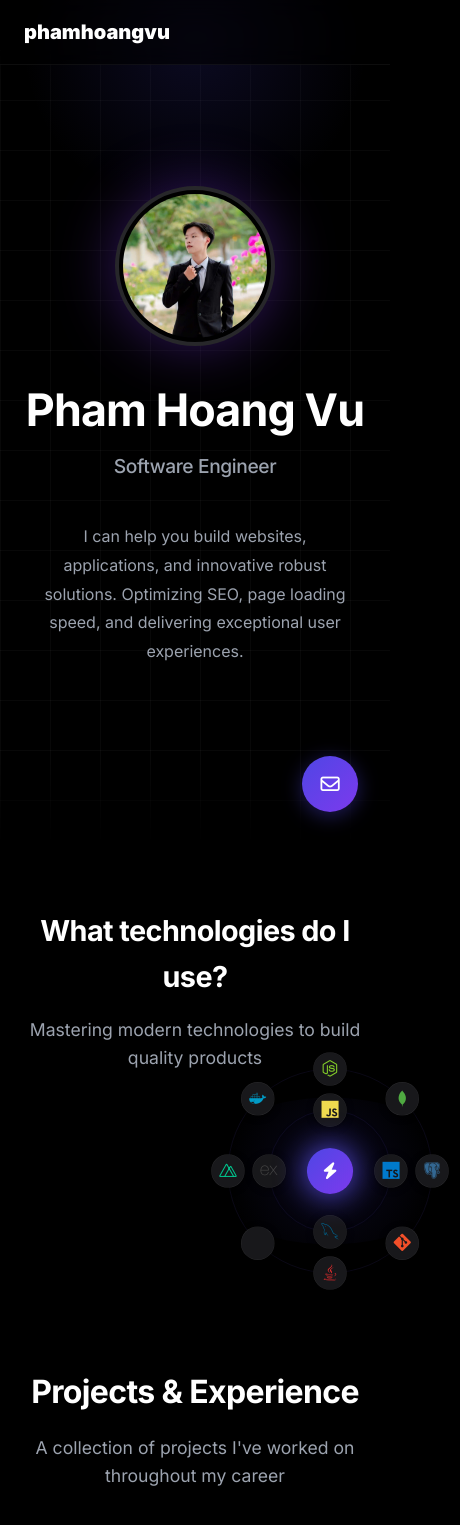
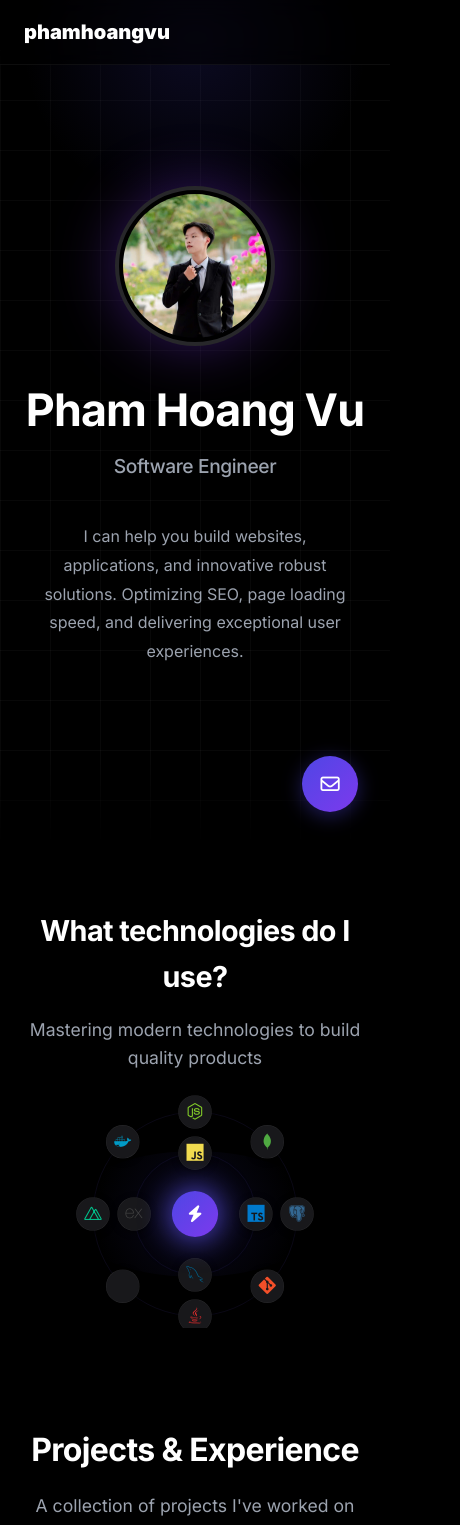
Before and after one commit to phamhoangvu2k7/Portfolio, a React (Vite) app in the folder frontend/: page / in a window 390 px wide. Shown: the top 1525 px of the page, 460 px wide, since content can reach past the window. Built offline with nearby package versions, Linux system fonts and the light colour scheme.

Commit message:
fix responsive

```diff
--- a/frontend/src/App.tsx
+++ b/frontend/src/App.tsx
@@ -231,6 +231,7 @@ function App() {
           <motion.p variants={fadeUp}>Mastering modern technologies to build quality products</motion.p>
         </motion.div>
 
+        <div className="orbit-wrapper">
           <div className="orbit-scene">
             <div className="orbit-glow"></div>
 
@@ -243,6 +244,7 @@ function App() {
 
             <OrbitalRing radius={145} items={innerTechs} />
             <OrbitalRing radius={243} items={outerTechs} />
+          </div>
         </div>
       </Section>
 
--- a/frontend/src/index.css
+++ b/frontend/src/index.css
@@ -272,6 +272,8 @@ h4 {
   flex-direction: column;
   align-items: center;
   text-align: center;
+  width: 100%;
+  overflow-x: hidden;
 }
 
 .orbital-header {
@@ -288,11 +290,19 @@ h4 {
   font-size: 1.1rem;
 }
 
+.orbit-wrapper {
+  width: 100%;
+  display: flex;
+  justify-content: center;
+  position: relative;
+  overflow: visible;
+}
+
 .orbit-scene {
   position: relative;
   width: 620px;
   height: 620px;
-  margin: 0 auto;
+  flex-shrink: 0;
   overflow: visible;
 }
 
@@ -508,7 +518,8 @@ h4 {
   }
   .orbit-scene {
     transform: scale(0.75);
-    margin: -50px auto;
+    margin-top: -50px;
+    margin-bottom: -50px;
   }
   .bento-grid {
     grid-template-columns: repeat(2, 1fr);
@@ -532,8 +543,9 @@ h4 {
   }
   .orbit-scene {
     transform: scale(0.55);
-    margin: -100px auto;
-    height: 450px;
+    margin-top: -60px;
+    margin-bottom: -80px;
+    height: 400px;
   }
   .orbital-section {
     padding: 4rem 5vw;
@@ -557,8 +569,12 @@ h4 {
   }
   .orbit-scene {
     transform: scale(0.42);
-    margin: -140px auto;
-    height: 350px;
+    margin-top: -40px;
+    margin-bottom: -100px;
+    height: 300px;
+  }
+  .orbital-header {
+    margin-bottom: 2rem;
   }
   .orbital-header h2 {
     font-size: 1.8rem;
```
Lines whose indentation alone changed are shown as unchanged.
